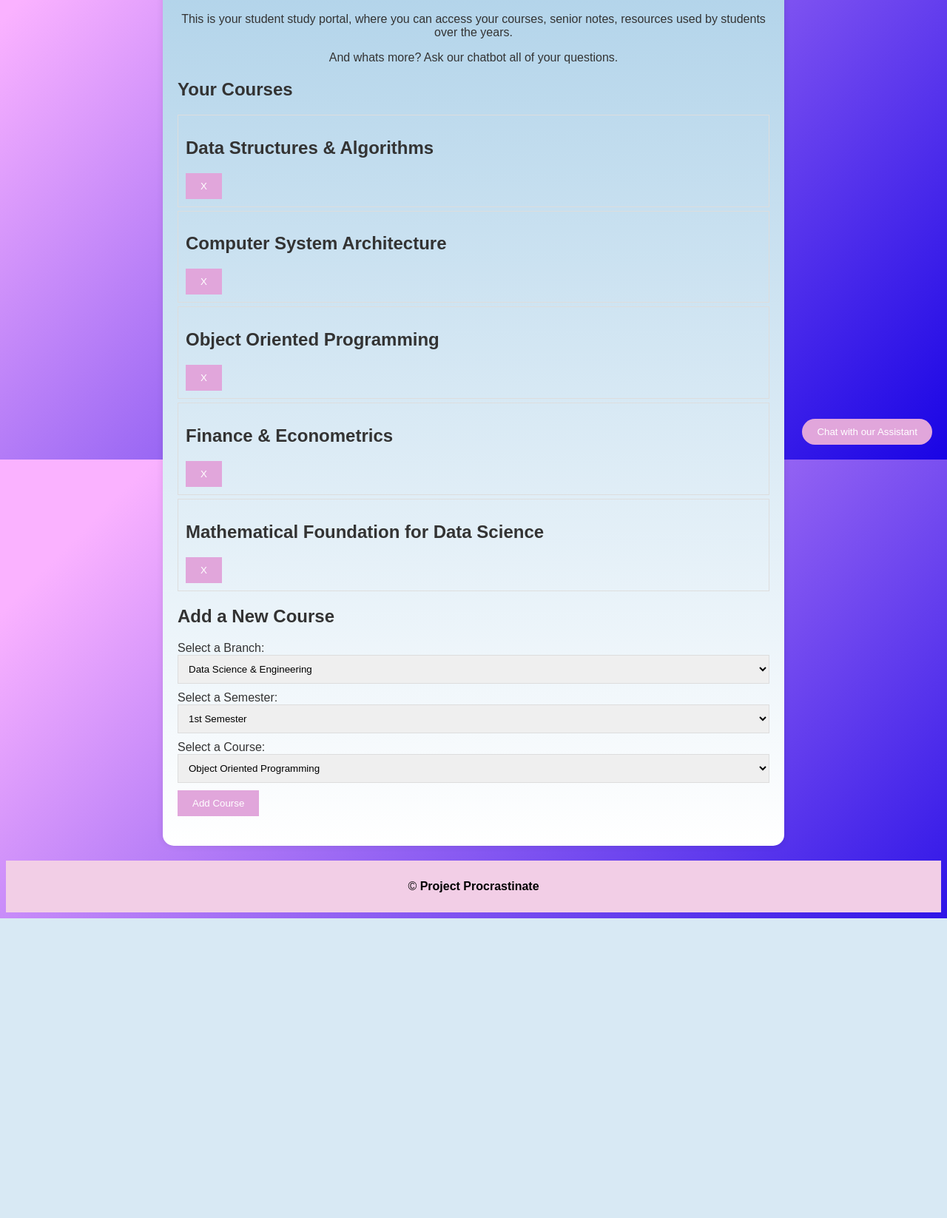
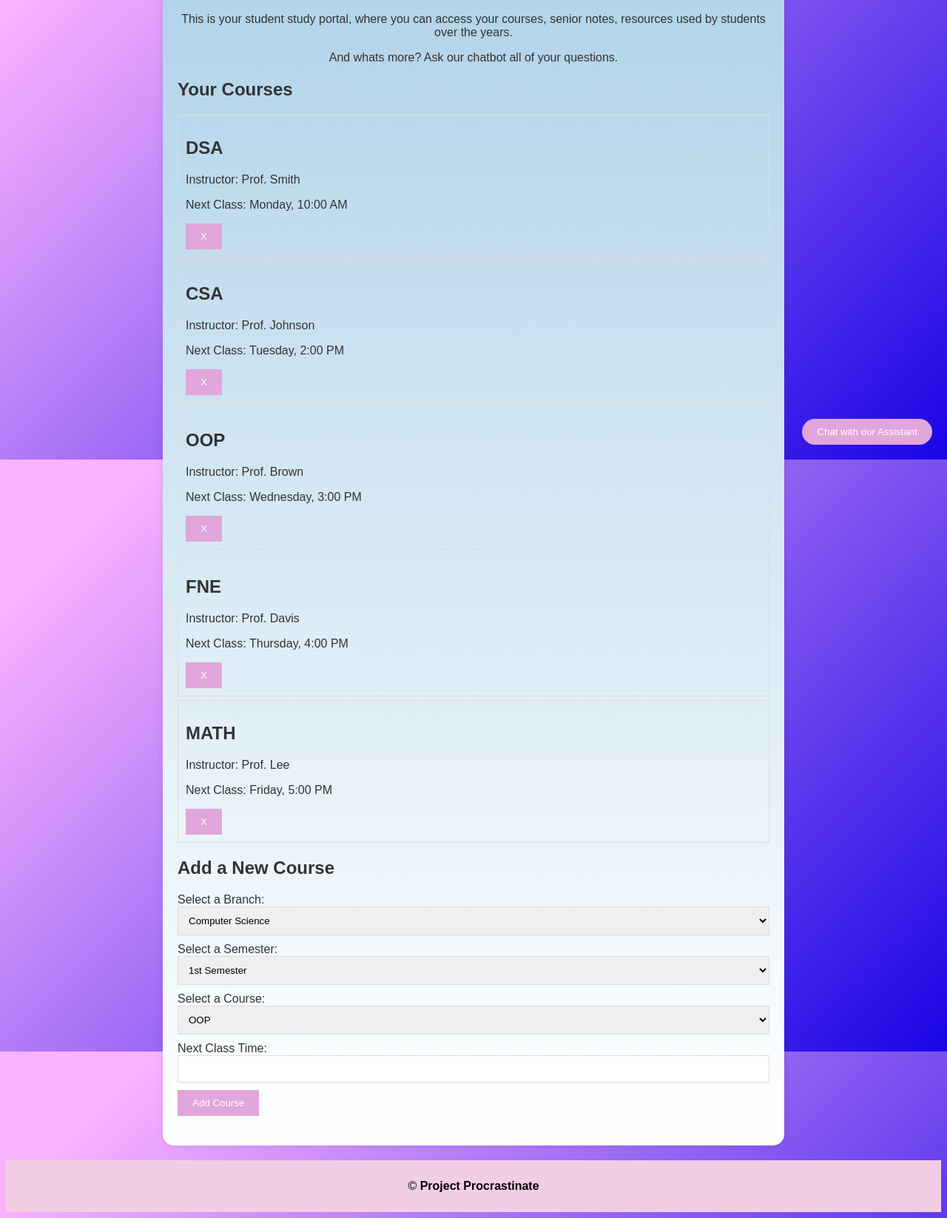
Before and after one commit to rakshit-ayachit/project_procrastinate, a Django app: page /home/ in a window 1280 px wide. Shown: the part 179-1825 px from the top of the page at 74% size. Before the commit the page ends 1420 px from the top, so only its background shows below. Run offline with Django 4.2, Linux system fonts and the light colour scheme.

Commit message:
Update home.html

```diff
--- a/templates/home.html
+++ b/templates/home.html
@@ -128,20 +128,33 @@
             <section id="courses-section">
                 <h1>Your Courses</h1>
                 <div class="subject" button onclick="location.href='{% url 'dsa' %}'">
-                    <h2>Data Structures & Algorithms</h2>
+                    <h2>DSA</h2>
+                    <p>Instructor: Prof. Smith</p>
+                    <p>Next Class: Monday, 10:00 AM</p>
+
                 </div>
                 <div class="subject" button onclick="location.href='{% url 'csa' %}'">
-                    <h2>Computer System Architecture</h2>
+                    <h2>CSA</h2>
+                    <p>Instructor: Prof. Johnson</p>
+                    <p>Next Class: Tuesday, 2:00 PM</p>
+
                 </div>
                 <div class="subject" button onclick="location.href='{% url 'oop' %}'">
-                    <h2>Object Oriented Programming</h2>
+                    <h2>OOP</h2>
+                    <p>Instructor: Prof. Brown</p>
+                    <p>Next Class: Wednesday, 3:00 PM</p>
                 </div>
                 <div class="subject" button onclick="location.href='{% url 'fne' %}'">
-                    <h2>Finance & Econometrics</h2>
+                    <h2>FNE</h2>
+                    <p>Instructor: Prof. Davis</p>
+                    <p>Next Class: Thursday, 4:00 PM</p>
                 </div>
                 <div class="subject" button onclick="location.href='{% url 'math' %}'">
-                    <h2>Mathematical Foundation for Data Science</h2>
+                    <h2>MATH</h2>
+                    <p>Instructor: Prof. Lee</p>
+                    <p>Next Class: Friday, 5:00 PM</p>
                 </div>
+
                 <!-- Add more subjects as needed -->
             </section>
             <button id="open-chatbot-popup" class="chatbot-button">Chat with our Assistant</button>
@@ -152,7 +165,9 @@
                 <form id="addCourseForm">
                     <label for="selectBranch">Select a Branch:</label>
                     <select id="selectBranch" name="selectBranch" required>
-                        <option value="Data Science">Data Science & Engineering</option>
+                        <option value="Computer Science">Computer Science</option>
+                        <option value="Electrical Engineering">Electrical Engineering</option>
+                        <option value="Mechanical Engineering">Mechanical Engineering</option>
                         <!-- Add more branches as needed -->
                     </select>
                     <br>
@@ -166,11 +181,15 @@
                     <br>
                     <label for="selectCourse">Select a Course:</label>
                     <select id="selectCourse" name="selectCourse" required>
-                        <option value="OOP">Object Oriented Programming</option>
-                        <option value="MATH">Mathematical Foundation for Data Science</option>
-                        <option value="FNE">Finance & Econometrics</option>
+                        <option value="OOP">OOP</option>
+                        <option value="MATH">MATH</option>
+                        <option value="FNE">FNE</option>
                         <!-- Add more predefined courses as needed -->
                     </select>
+                    <br>
+                    <label for="classTime">Next Class Time:</label>
+                    <input type="text" id="classTime" name="classTime" required>
+                    <br>
                     <button type="button" id="addCourseButton">Add Course</button>
                 </form>
             </section>
@@ -204,6 +223,7 @@
                 <h2>${selectedCourse}</h2>
                 <p>Branch: ${branch}</p>
                 <p>Semester: ${semester}</p>
+                <p>Class Time: ${classTime}</p>
             `;
             const removeButton = document.createElement('button');
             removeButton.className = 'remove-button';
@@ -225,9 +245,10 @@
             const selectedBranch = document.getElementById("selectBranch").value;
             const selectedSemester = document.getElementById("selectSemester").value;
             const selectedCourse = document.getElementById("selectCourse").value;
+            const classTime = document.getElementById("classTime").value;
 
             if (selectedBranch && selectedSemester && selectedCourse) {
-                const courseDiv = createCourseDiv(selectedBranch, selectedSemester, selectedCourse);
+                const courseDiv = createCourseDiv(selectedBranch, selectedSemester, selectedCourse, classTime);
                 document.getElementById("courses-section").appendChild(courseDiv);
             }
         });
```
